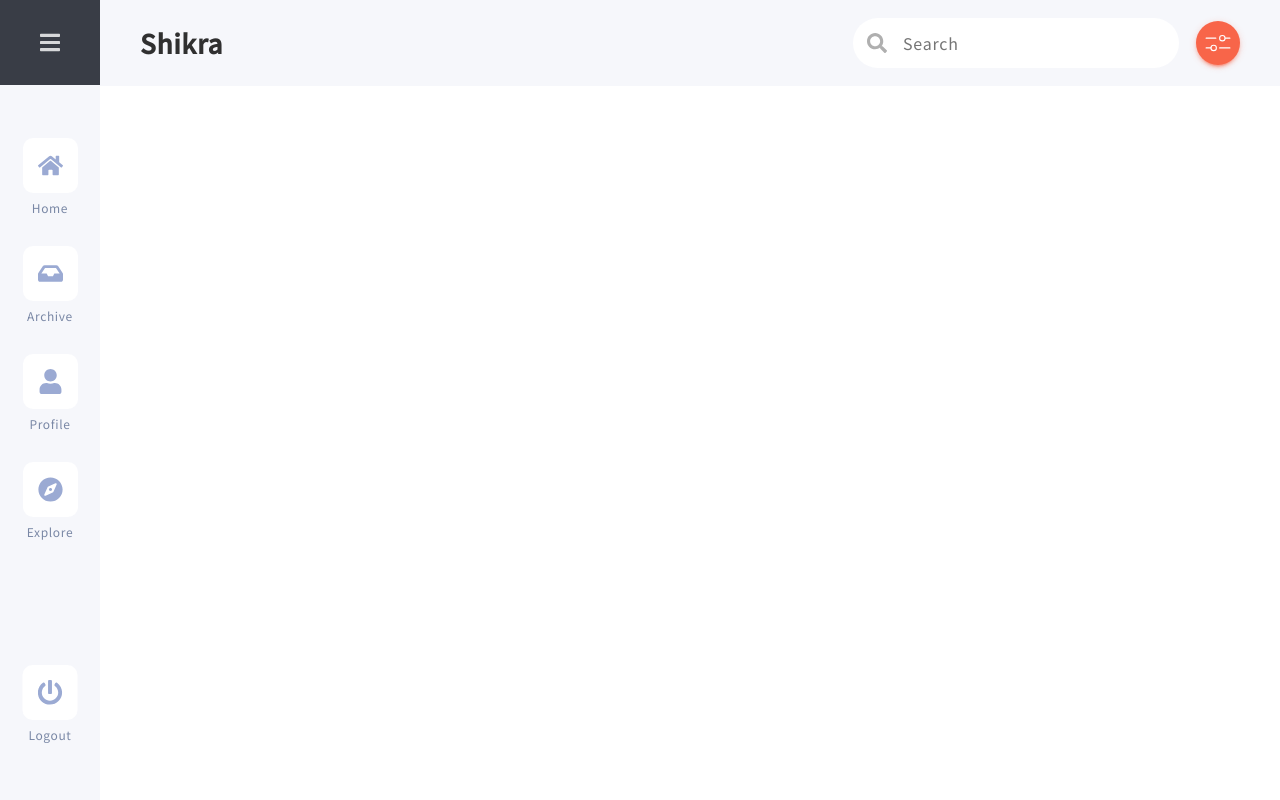
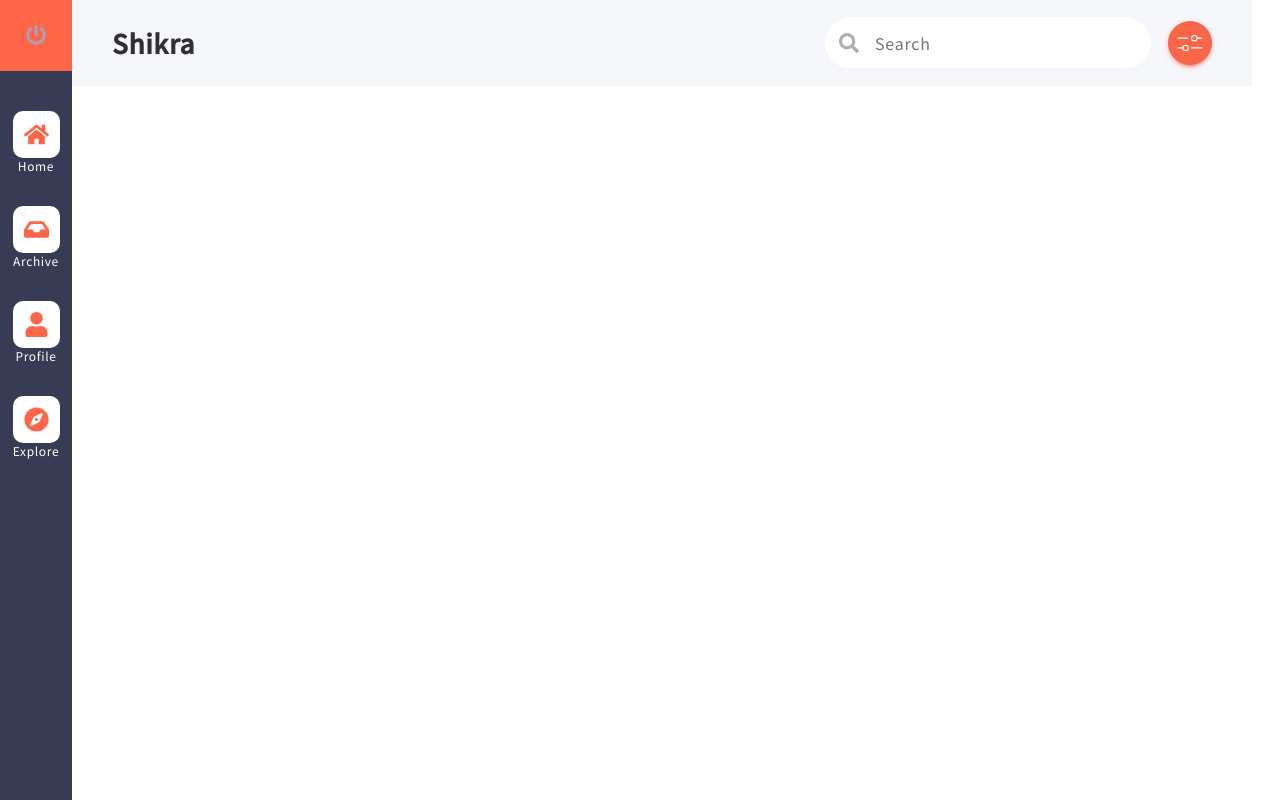
Before and after one commit to Tekere/lunch_sns, a Vue app: page /archive in a window 1280 px wide. Built offline with nearby package versions, Linux system fonts and the light colour scheme.

Commit message:
leftnav 修正 svgをコンポーネント化

```diff
--- a/src/components/LeftNav.vue
+++ b/src/components/LeftNav.vue
@@ -1,67 +1,77 @@
 <template>
   <div class="ly_leftNav">
     <div class="bl_leftNav">
-      <a class="bl_leftNav_toggleBtn">
-        <img src="@/assets/bars-solid.svg" alt="" />
+      <a class="bl_leftNav_logo">
+        <img src="@/assets/power-off-white.svg" alt="" />
       </a>
       <div>
         <ul class="bl_leftNav_links">
           <li class="bl_leftNav_link el_link_btn">
-            <a href="">
-              <img src="@/assets/home.svg" alt="" />
+            <router-link :to="{ name: 'Home' }">
+              <svg-home></svg-home>
               <span class="bl_leftNav_link_txt">Home</span>
-            </a>
+            </router-link>
           </li>
           <li class="bl_leftNav_link el_link_btn">
-            <a href="">
-              <img src="@/assets/archive.svg" alt="" />
+            <router-link :to="{ name: 'Archive' }">
+              <svg-archive></svg-archive>
               <span class="bl_leftNav_link_txt">Archive</span>
-            </a>
+            </router-link>
           </li>
           <li class="bl_leftNav_link el_link_btn">
-            <a href="">
-              <img src="@/assets/user.svg" alt="" />
+            <router-link :to="{ name: 'Profile' }">
+              <svg-user></svg-user>
               <span class="bl_leftNav_link_txt">Profile</span>
-            </a>
+            </router-link>
           </li>
           <li class="bl_leftNav_link el_link_btn">
-            <a href="">
-              <img src="@/assets/compass.svg" alt="" />
+            <router-link :to="{ name: 'Explore' }">
+              <svg-compass></svg-compass>
               <span class="bl_leftNav_link_txt">Explore</span>
-            </a>
+            </router-link>
           </li>
         </ul>
-        <div class="el_link_btn uq__logout">
+        <!-- <div class="el_link_btn uq__logout">
           <a href="">
-              <img src="@/assets/power-off.svg" alt="" />
-              <span class="bl_leftNav_link_txt">Logout</span>
+            <svg-compass></svg-compass>
+            <span class="bl_leftNav_link_txt">Logout</span>
           </a>
-        </div>
+        </div> -->
       </div>
     </div>
   </div>
 </template>
 
 <script>
+import SvgHome from "@/components/svg/SvgHome.vue";
+import SvgArchive from "@/components/svg/SvgArchive.vue";
+import SvgUser from "@/components/svg/SvgUser.vue";
+import SvgCompass from "@/components/svg/SvgCompass.vue";
 export default {
-  name: 'LeftNav',
+  name: "LeftNav",
+  components: {
+    SvgHome,
+    SvgArchive,
+    SvgUser,
+    SvgCompass
+  },
 };
 </script>
 
 <style lang="scss">
 .ly_leftNav {
-  width: 100px;
+  width: 72px;
   height: 100vh;
-  background: #f6f7fb;
+  background: #373b53;
 }
-.bl_leftNav{
+.bl_leftNav {
   position: relative;
   height: 100%;
 }
-.bl_leftNav_toggleBtn {
-  background-color: #393d46;
+.bl_leftNav_logo {
+  background-color: #ff6647;
   width: 100%;
-  height: 84.72px;
+  height: 70.68px;
   color: #fff;
   display: flex;
   justify-content: center;
@@ -80,40 +90,45 @@ export default {
   display: flex;
   flex-direction: column;
   align-items: center;
-  padding-top: 53px;
-
+  padding-top: 40px;
 }
 
-.bl_leftNav_link{
+.bl_leftNav_link {
   display: block;
-  margin-bottom: 53px;
+  margin-bottom: 48px;
   position: relative;
 
 }
-.bl_leftNav_link_txt{
+.router-link-active {
+  transition: all 0.3s;
+  background-color: #fff;
+  svg path{
+    fill: #FF6647;
+  }
+}
+.bl_leftNav_link_txt {
   font-size: 12px;
   position: absolute;
-  bottom: -24px;
-  color: #7987A5;
+  bottom: -17px;
+  color: #fff;
 }
 .el_link_btn {
   a {
     display: flex;
-    width: 55px;
-    height: 55px;
-    background: #ffffff;
+    width: 47px;
+    height: 47px;
+    // background: #ffffff;
     border-radius: 10px;
     align-items: center;
     justify-content: center;
-
   }
-  img {
+  svg {
     width: 25px;
     height: 25px;
   }
 }
 
-.uq__logout{
+.uq__logout {
   position: absolute;
   bottom: 80px;
   left: 50%;
--- /dev/null
+++ b/src/components/svg/SvgArchive.vue
@@ -0,0 +1,8 @@
+<template>
+  <svg aria-hidden="true" focusable="false" data-prefix="fas" data-icon="inbox" class="svg-inline--fa fa-inbox fa-w-18" role="img" xmlns="http://www.w3.org/2000/svg" viewBox="0 0 576 512"><path fill="#9BAAD3" d="M567.938 243.908L462.25 85.374A48.003 48.003 0 0 0 422.311 64H153.689a48 48 0 0 0-39.938 21.374L8.062 243.908A47.994 47.994 0 0 0 0 270.533V400c0 26.51 21.49 48 48 48h480c26.51 0 48-21.49 48-48V270.533a47.994 47.994 0 0 0-8.062-26.625zM162.252 128h251.497l85.333 128H376l-32 64H232l-32-64H76.918l85.334-128z"></path></svg>
+
+</template>
+
+<script>
+export default {};
+</script>
--- /dev/null
+++ b/src/components/svg/SvgCompass.vue
@@ -0,0 +1,7 @@
+<template>
+  <svg aria-hidden="true" focusable="false" data-prefix="fas" data-icon="compass" class="svg-inline--fa fa-compass fa-w-16" role="img" xmlns="http://www.w3.org/2000/svg" viewBox="0 0 496 512"><path fill="#9BAAD3" d="M225.38 233.37c-12.5 12.5-12.5 32.76 0 45.25 12.49 12.5 32.76 12.5 45.25 0 12.5-12.5 12.5-32.76 0-45.25-12.5-12.49-32.76-12.49-45.25 0zM248 8C111.03 8 0 119.03 0 256s111.03 248 248 248 248-111.03 248-248S384.97 8 248 8zm126.14 148.05L308.17 300.4a31.938 31.938 0 0 1-15.77 15.77l-144.34 65.97c-16.65 7.61-33.81-9.55-26.2-26.2l65.98-144.35a31.938 31.938 0 0 1 15.77-15.77l144.34-65.97c16.65-7.6 33.8 9.55 26.19 26.2z"></path></svg>
+</template>
+
+<script>
+export default {};
+</script>
--- /dev/null
+++ b/src/components/svg/SvgHome.vue
@@ -0,0 +1,21 @@
+<template>
+  <svg
+    aria-hidden="true"
+    focusable="false"
+    data-prefix="fas"
+    data-icon="home"
+    class="svg-inline--fa fa-home fa-w-18"
+    role="img"
+    xmlns="http://www.w3.org/2000/svg"
+    viewBox="0 0 576 512"
+  >
+    <path
+      fill="#9BAAD3"
+      d="M280.37 148.26L96 300.11V464a16 16 0 0 0 16 16l112.06-.29a16 16 0 0 0 15.92-16V368a16 16 0 0 1 16-16h64a16 16 0 0 1 16 16v95.64a16 16 0 0 0 16 16.05L464 480a16 16 0 0 0 16-16V300L295.67 148.26a12.19 12.19 0 0 0-15.3 0zM571.6 251.47L488 182.56V44.05a12 12 0 0 0-12-12h-56a12 12 0 0 0-12 12v72.61L318.47 43a48 48 0 0 0-61 0L4.34 251.47a12 12 0 0 0-1.6 16.9l25.5 31A12 12 0 0 0 45.15 301l235.22-193.74a12.19 12.19 0 0 1 15.3 0L530.9 301a12 12 0 0 0 16.9-1.6l25.5-31a12 12 0 0 0-1.7-16.93z"
+    ></path>
+  </svg>
+</template>
+
+<script>
+export default {};
+</script>
--- /dev/null
+++ b/src/components/svg/SvgUser.vue
@@ -0,0 +1,7 @@
+<template>
+  <svg aria-hidden="true" focusable="false" data-prefix="fas" data-icon="user" class="svg-inline--fa fa-user fa-w-14" role="img" xmlns="http://www.w3.org/2000/svg" viewBox="0 0 448 512"><path fill="#9BAAD3" d="M224 256c70.7 0 128-57.3 128-128S294.7 0 224 0 96 57.3 96 128s57.3 128 128 128zm89.6 32h-16.7c-22.2 10.2-46.9 16-72.9 16s-50.6-5.8-72.9-16h-16.7C60.2 288 0 348.2 0 422.4V464c0 26.5 21.5 48 48 48h352c26.5 0 48-21.5 48-48v-41.6c0-74.2-60.2-134.4-134.4-134.4z"></path></svg>
+</template>
+
+<script>
+export default {};
+</script>
```
Also changed, not shown: src/assets/power-off-white.svg (renamed from src/assets/power-off.svg).
